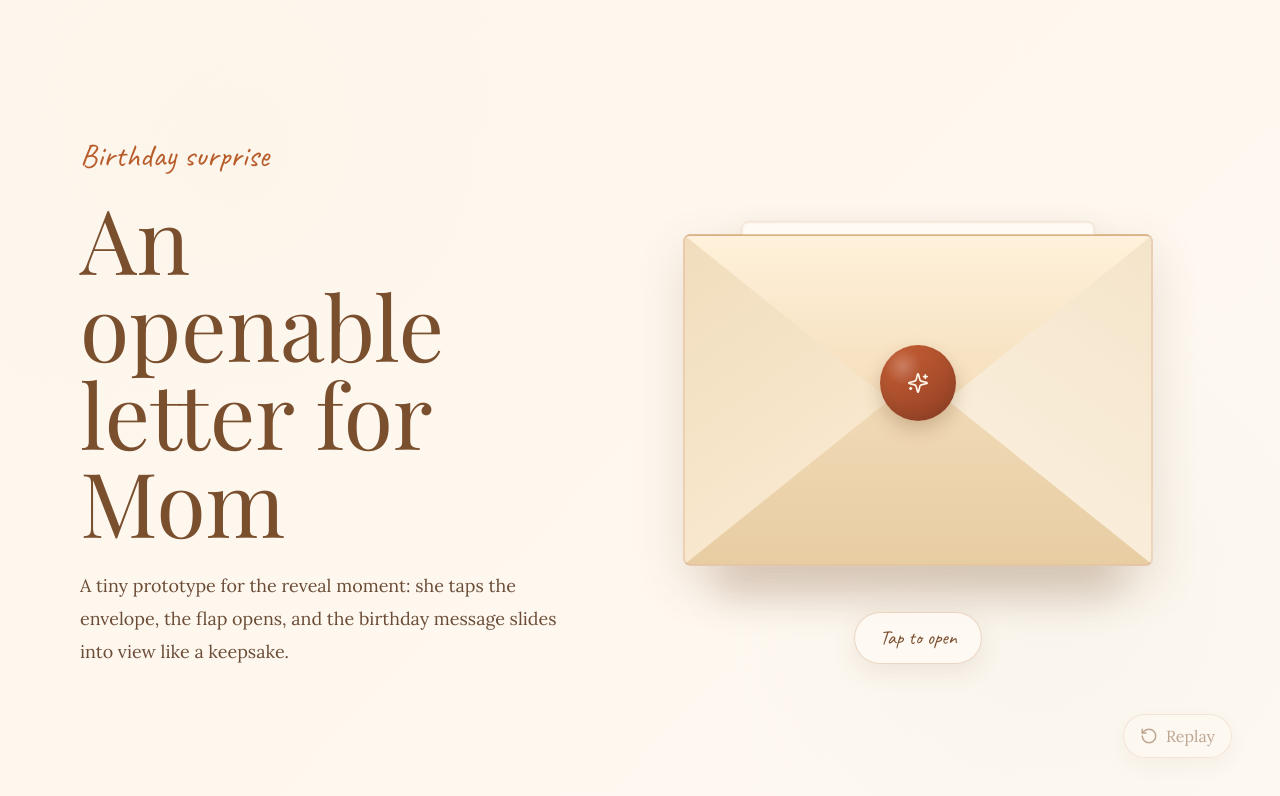
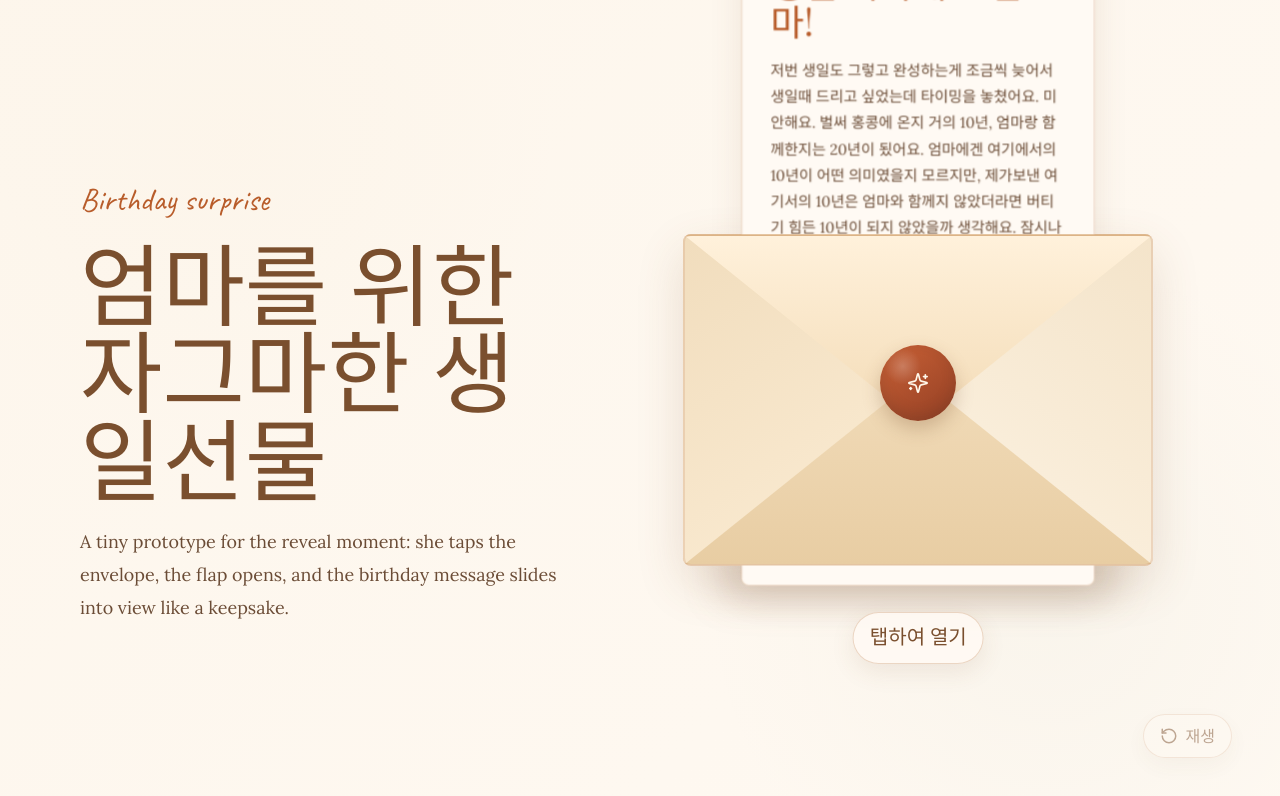
Before and after one commit to DayDreamersLab/Moms-Food-Diary, a Next.js app: page /birthday-letter in a window 1280 px wide. Shown: the top 796 px of the page. Built offline with nearby package versions, Linux system fonts and the light colour scheme; a web font is replaced by a local one.

Commit message:
letter written

```diff
--- a/app/birthday-letter/page.tsx
+++ b/app/birthday-letter/page.tsx
@@ -46,7 +46,7 @@ export default function BirthdayLetterPage() {
       <section className="birthday-stage" aria-label="Birthday surprise letter prototype">
         <div className="birthday-copy">
           <p className="birthday-kicker">Birthday surprise</p>
-          <h1>An openable letter for Mom</h1>
+          <h1>엄마를 위한 자그마한 생일선물</h1>
           <p>
             A tiny prototype for the reveal moment: she taps the envelope, the flap opens,
             and the birthday message slides into view like a keepsake.
@@ -68,12 +68,17 @@ export default function BirthdayLetterPage() {
           <span className="envelope">
             <span className="letter-paper" title={isOpen ? 'Click to zoom' : undefined}>
               <span className="letter-date">July 4, 2026</span>
-              <span className="letter-title">생일 축하해요, 엄마</span>
+              <span className="letter-title">생일 축하해요 엄마!</span>
               <span className="letter-body">
-                Thank you for every meal, every story, and every quiet way you made home
-                feel safe. Today is for celebrating you.
+                  저번 생일도 그렇고 완성하는게 조금씩 늦어서 생일때 드리고 싶었는데 타이밍을 놓쳤어요. 미안해요.
+                  벌써 홍콩에 온지 거의 10년, 엄마랑 함께한지는 20년이 됬어요.
+                  엄마에겐 여기에서의 10년이 어떤 의미였을지 모르지만,
+                  제가보낸 여기서의 10년은 엄마와 함께지 않았더라면 버티기 힘든 10년이 되지 않았을까 생각해요.
+                  잠시나마 였지만 엄마가 한국으로 가고 저랑 아빠만 둘이서 있을때 집밥의 힘, 그리고 엄마라는 존재 자체가 주는 힘을 뼈저리게 느꼈고,
+                  엄마가 얼마나 홍콩에서의 삶을 편안하게 해줬고 얼마나 버팀목이 되었는지를 새삼 되돌아 보게 되었어요.
+                  지금까지 그리고 계속 저를 지탱해 주는 가장 큰 힘이 되줘서 너무 고맙고, 늦었지만 그만큼 생일 축하해요!
               </span>
-              <span className="letter-signature">Love, always</span>
+              <span className="letter-signature">엄마의 힘이 되고 싶은 대희가</span>
             </span>
             <span className="envelope-back" />
             <span className="envelope-left" />
@@ -85,13 +90,13 @@ export default function BirthdayLetterPage() {
             </span>
           </span>
 
-          {!isOpen && <span className="letter-hint">Tap to open</span>}
+          {!isOpen && <span className="letter-hint">탭하여 열기</span>}
         </button>
 
         <div className="birthday-actions">
           <button type="button" onClick={replayLetter} disabled={!isOpen}>
             <RotateCcw size={18} aria-hidden="true" />
-            Replay
+            재생
           </button>
         </div>
       </section>
```
